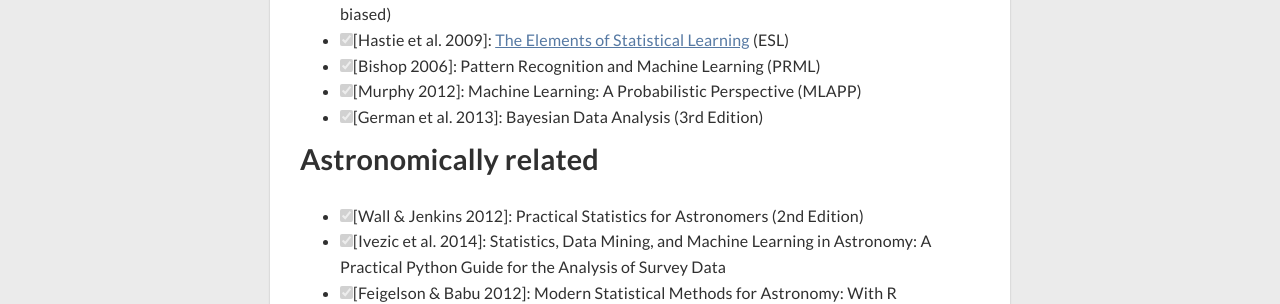
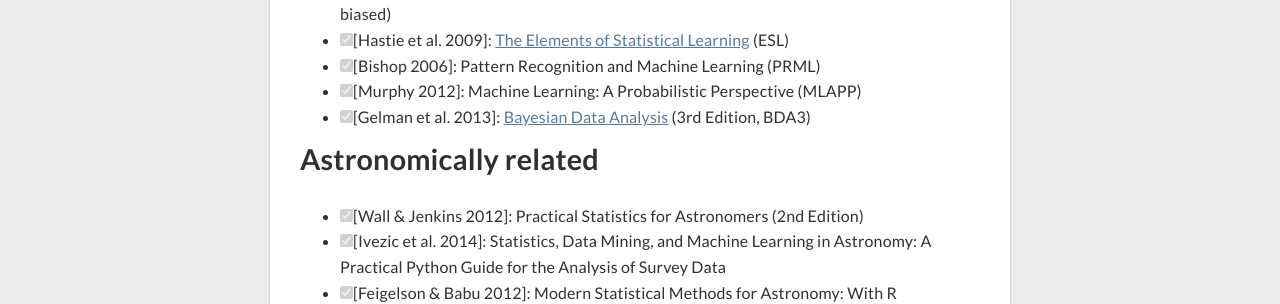
Before and after one commit to hypergravity/hypergravity.github.io, a Jekyll site: the page built from _posts/2016-12-10-Machine-Learning-Books.md, in a window 1280 px wide. Shown: the part 902-1206 px from the top of the page. Built offline with Jekyll 4.4.1, drawn with Linux system fonts in a browser that asks for light colours; nearby versions of some CDN libraries.

Commit message:
update 2016-12-10-Machine-Learning-Books.md

```diff
--- a/_posts/2016-12-10-Machine-Learning-Books.md
+++ b/_posts/2016-12-10-Machine-Learning-Books.md
@@ -31,7 +31,7 @@ to see the right version
 - [x] \[Hastie et al. 2009]: [The Elements of Statistical Learning](http://statweb.stanford.edu/~tibs/ElemStatLearn/) (ESL)
 - [x] \[Bishop 2006]: Pattern Recognition and Machine Learning (PRML)
 - [x] \[Murphy 2012]: Machine Learning: A Probabilistic Perspective (MLAPP)
-- [x] \[German et al. 2013]: Bayesian Data Analysis (3rd Edition)
+- [x] \[Gelman et al. 2013]: [Bayesian Data Analysis](http://www.stat.columbia.edu/~gelman/book/) (3rd Edition, BDA3)
 
 ## Astronomically related
 - [x] \[Wall & Jenkins 2012]: Practical Statistics for Astronomers (2nd Edition)
```
